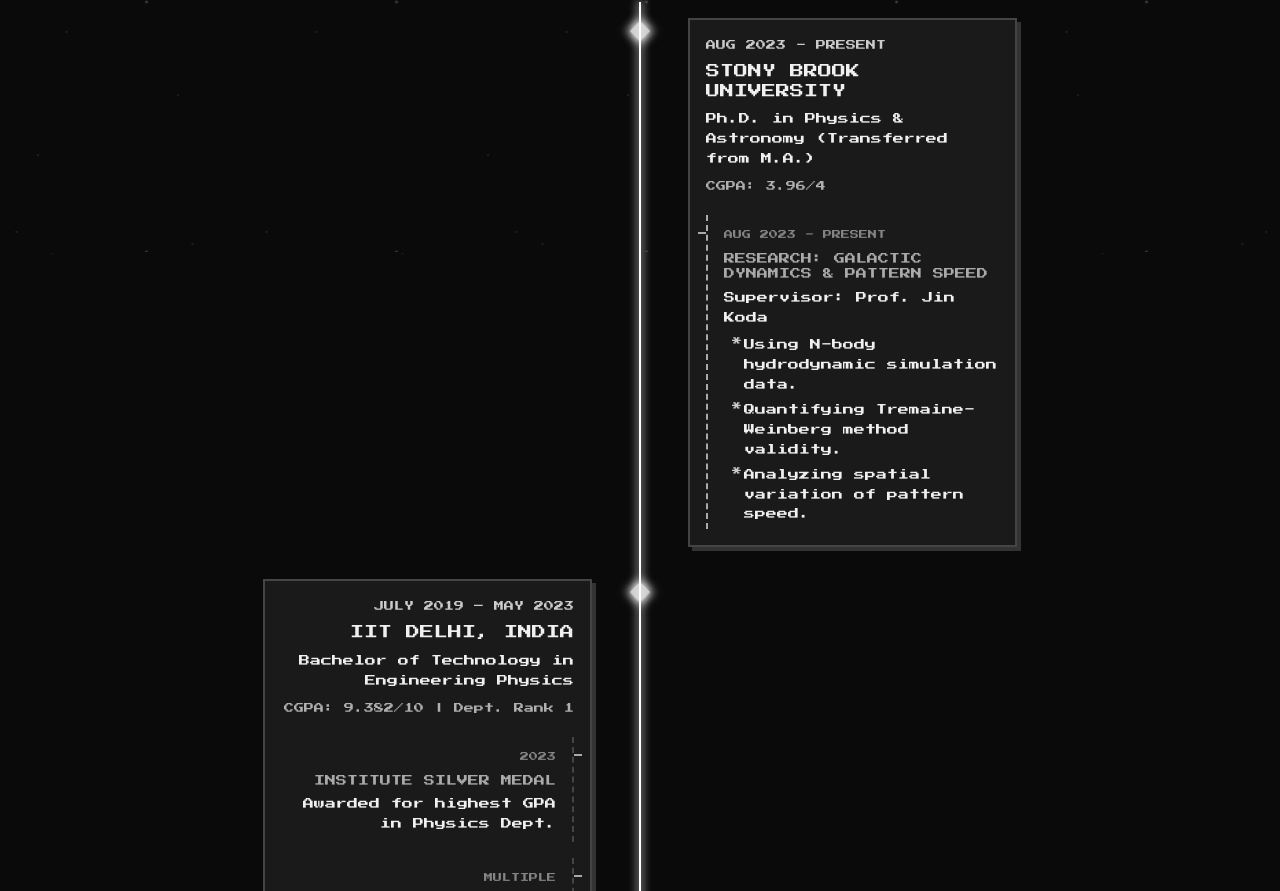
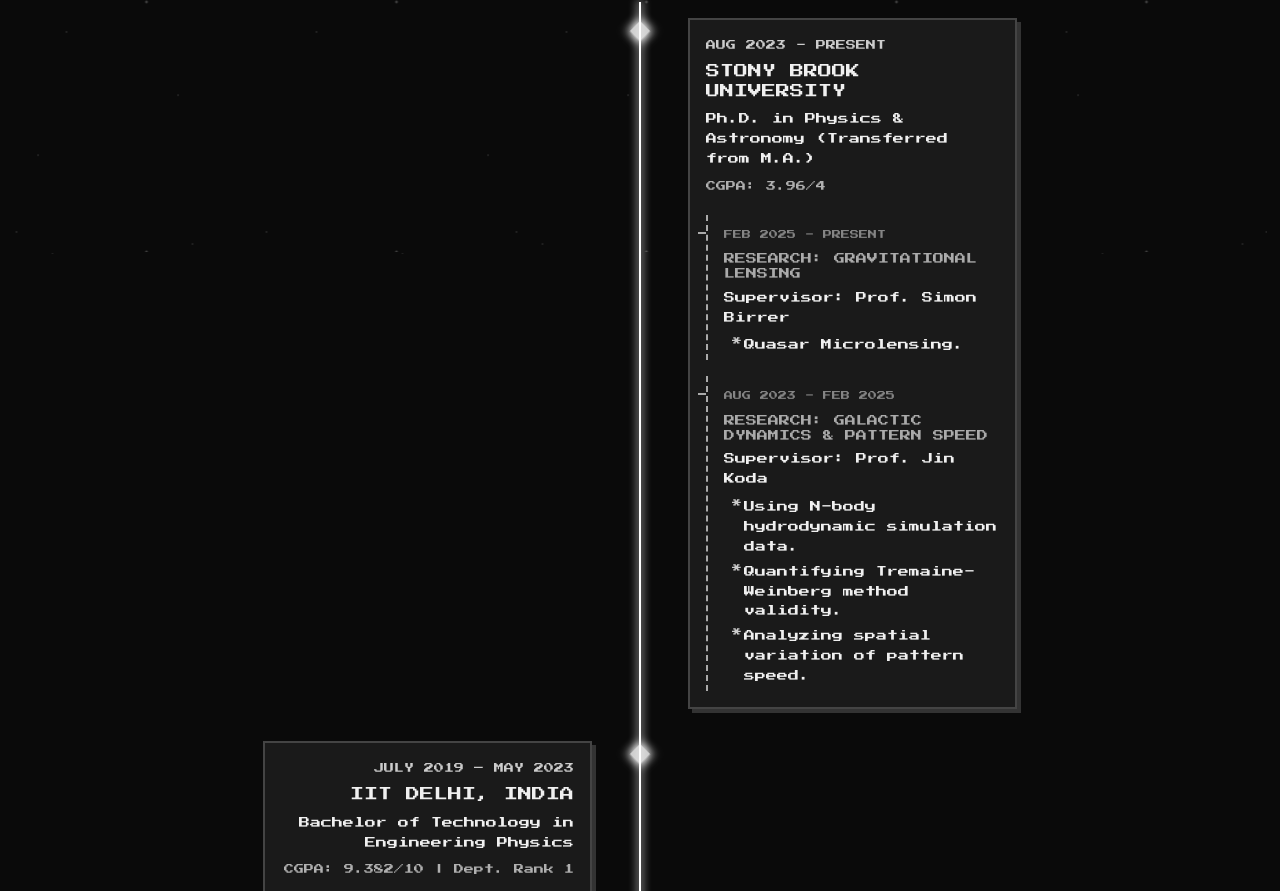
Before and after one commit to timedilatesme/timedilatesme.github.io, a plain HTML site: page index.html in a window 1280 px wide. Shown: the part 541-1432 px from the top of the page. Drawn offline with Linux system fonts and the light colour scheme.

Commit message:
Update index.html

```diff
--- a/index.html
+++ b/index.html
@@ -92,7 +92,17 @@
                         <!-- Research Branch at SBU -->
                         <div class="timeline-branch research-event">
                             <div class="timeline-branch-content">
-                                <span class="timeline-date">Aug 2023 - Present</span>
+                                <span class="timeline-date">Feb 2025 - Present</span>
+                                <h4>Research: Gravitational Lensing</h4>
+                                <p>Supervisor: Prof. Simon Birrer</p>
+                                <ul>
+                                    <li>Quasar Microlensing.</li>
+                                </ul>
+                            </div>
+                        </div>
+                        <div class="timeline-branch research-event">
+                            <div class="timeline-branch-content">
+                                <span class="timeline-date">Aug 2023 - Feb 2025</span>
                                 <h4>Research: Galactic Dynamics & Pattern Speed</h4>
                                 <p>Supervisor: Prof. Jin Koda</p>
                                 <ul>
```
